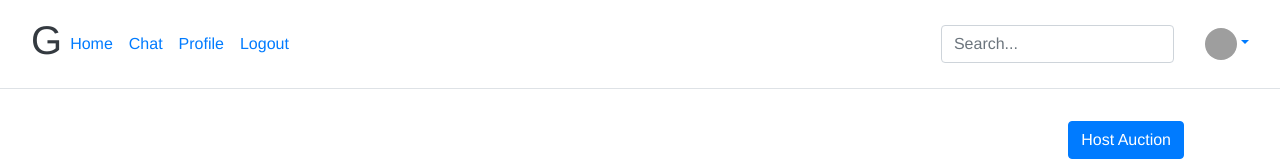
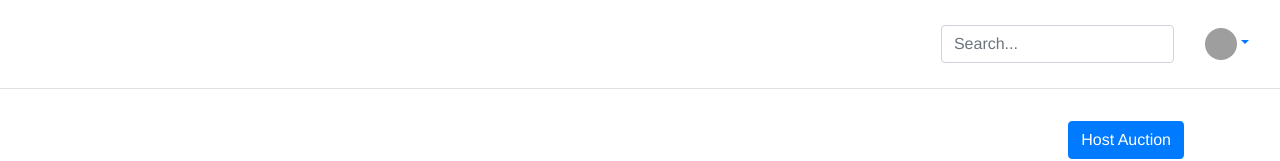
Before and after one commit to ferdianfefe/e-auction-oti-client, a Vue app: page / in a window 1280 px wide. Shown: the top 161 px of the page. Built offline with nearby package versions, Linux system fonts and the light colour scheme; no server answers; sample sign-in values are in the browser's storage; grey boxes are pictures that could not be loaded.

Commit message:
Styling text for navigation

```diff
--- a/src/style/_text.scss
+++ b/src/style/_text.scss
@@ -7,3 +7,19 @@
 .text-white {
   color: white;
 }
+
+// Navigation
+h1{
+  color: white;
+}
+ul{
+  margin-left: 2rem;
+}
+
+li a {
+  color: white;
+  font-family: Montserrat;
+  font-style: normal;
+  font-weight: bold;
+  margin-right: 2rem;
+}
```
